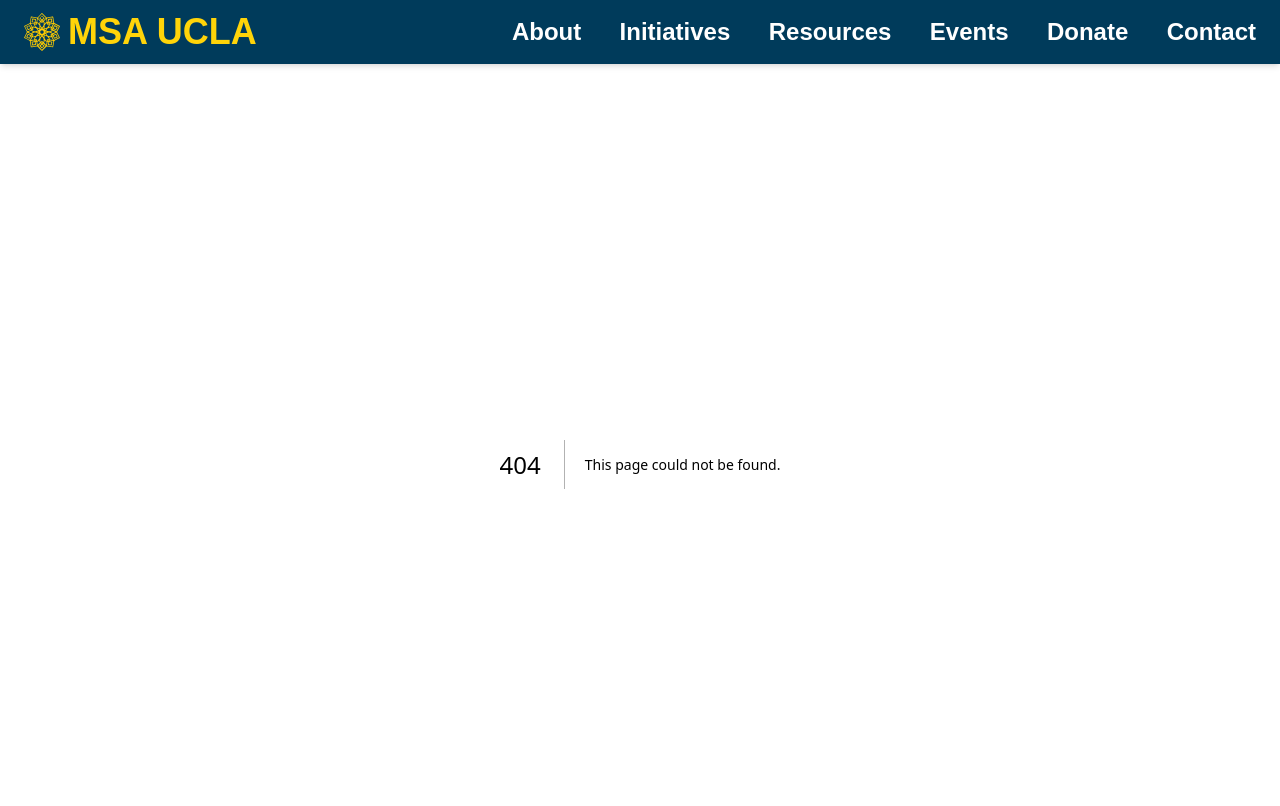
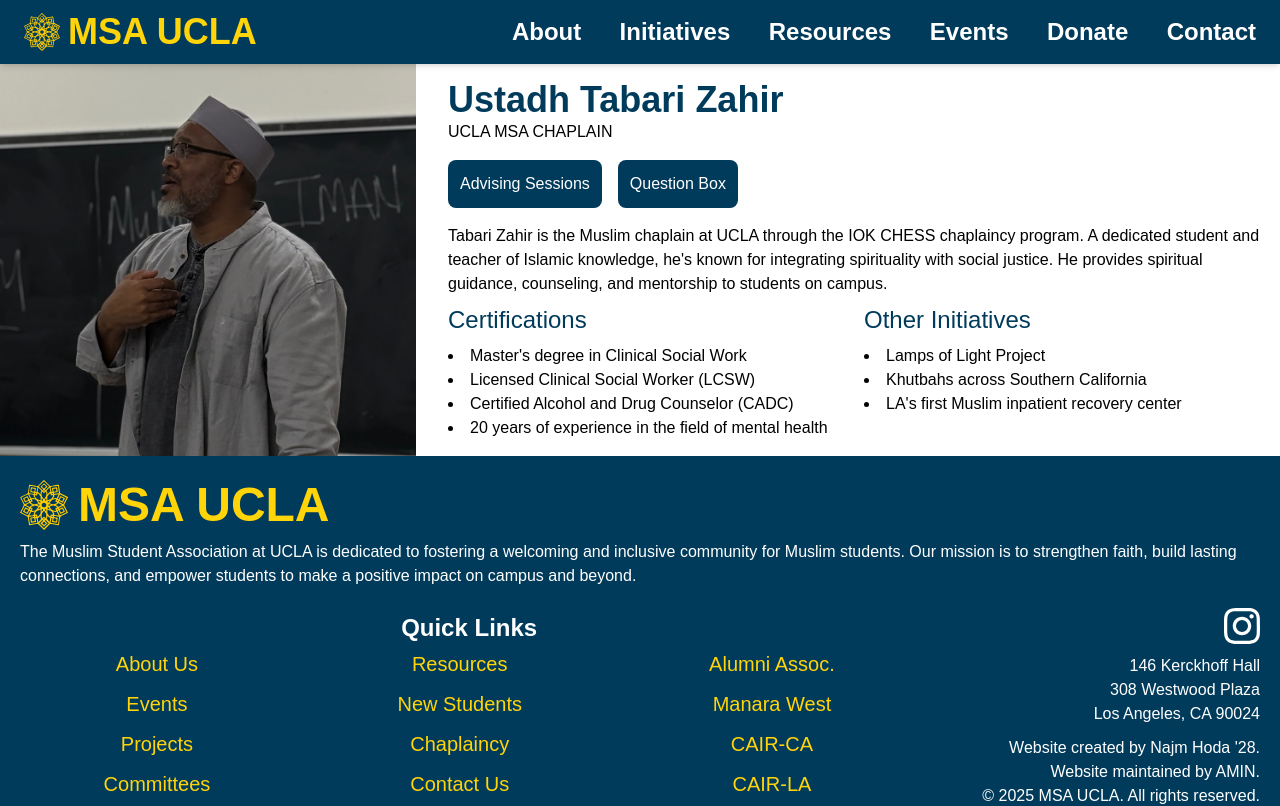
Before and after one commit to NajmKHoda/msa-ucla-website, a Next.js app: page /resources/chaplaincy in a window 1280 px wide. Before the commit this address had no page. Shown: the top 806 px of the page. Built offline with nearby package versions, Linux system fonts and the light colour scheme; a web font is replaced by a local one.

Commit message:
Add Chaplaincy page

```diff
--- /dev/null
+++ b/src/app/resources/chaplaincy/page.tsx
@@ -0,0 +1,53 @@
+import Image from 'next/image';
+import Link from 'next/link';
+
+export default function ChaplaincyPage() {
+    return (
+        <div className='flex-1 grid grid-cols-1 md:grid-cols-3 items-center gap-4'>
+            <div className='block md:hidden h-[40vh] bg-cover' style={{
+                backgroundImage: 'linear-gradient(180deg, rgba(255, 255, 255, 0.00) 0%, rgba(255, 255, 255, 0.00) 75%, #FFF 100%), url(/images/tabari.jpg)',
+                backgroundPosition: '50% 10%'
+            }}/>
+            <div className='hidden md:block p-5 relative self-stretch'>
+                <Image
+                    src='/images/tabari.jpg'
+                    alt='Ustadh Tabari Zahir'
+                    className='object-cover object-center'
+                    fill
+                />
+            </div>
+            <div className='text-center md:text-start p-4 flex-0 col-span-1 md:col-span-2'>
+                <h1 className='text-4xl font-bold text-msa-blue'>Ustadh Tabari Zahir</h1>
+                <p>UCLA MSA CHAPLAIN</p>
+                <div className='flex justify-center md:justify-start items-center gap-4 my-4'>
+                    <Link href='https://iok-counseling.clientsecure.me/' className='block p-3 bg-msa-blue text-text-secondary rounded-lg'>Advising Sessions</Link>
+                    <Link href='https://docs.google.com/forms/d/e/1FAIpQLSfmq0PUE2Ci-otLePW_yZGrSo2LfpnVIdVnLXvnKF2m6I0CPQ/viewform' className='block p-3 bg-msa-blue text-text-secondary rounded-lg'>Question Box</Link>
+                </div>
+                <p>
+                    Tabari Zahir is the Muslim chaplain at UCLA through the IOK CHESS chaplaincy program.
+                    A dedicated student and teacher of Islamic knowledge, he&apos;s known for integrating spirituality with social justice.
+                    He provides spiritual guidance, counseling, and mentorship to students on campus.
+                </p>
+                <div className='grid grid-cols-1 lg:grid-cols-2 gap-4'>
+                    <div>
+                        <h2 className='text-2xl my-2 text-msa-blue'>Certifications</h2>
+                        <ul className='list-disc list-inside'>
+                            <li>Master&apos;s degree in Clinical Social Work</li>
+                            <li>Licensed Clinical Social Worker (LCSW)</li>
+                            <li>Certified Alcohol and Drug Counselor (CADC)</li>
+                            <li>20 years of experience in the field of mental health</li>
+                        </ul>
+                    </div>
+                    <div>
+                        <h2 className='text-2xl my-2 text-msa-blue'>Other Initiatives</h2>
+                        <ul className='list-disc list-inside'>
+                            <li>Lamps of Light Project</li>
+                            <li>Khutbahs across Southern California</li>
+                            <li>LA&apos;s first Muslim inpatient recovery center</li>
+                        </ul>
+                    </div>
+                </div>
+            </div>
+        </div>
+    )
+}
--- a/src/components/layout/Header/Header.tsx
+++ b/src/components/layout/Header/Header.tsx
@@ -23,9 +23,8 @@ export default function Header() {
                 </MinorNav>
             </MajorNav>
             <MajorNav title='Resources'>
-                <MinorNav title='New Students' />
-                <MinorNav title='Housing and Dining' />
-                <MinorNav title='Chaplaincy' />
+                <MinorNav title='New Students' href='/resources/new-students' />
+                <MinorNav title='Chaplaincy' href='/resources/chaplaincy' />
                 <MinorNav title='Report an Incident' />
             </MajorNav>
             <MajorNav title='Events' href='/events' />
```
Also changed, not shown: public/images/tabari.jpg (added).
